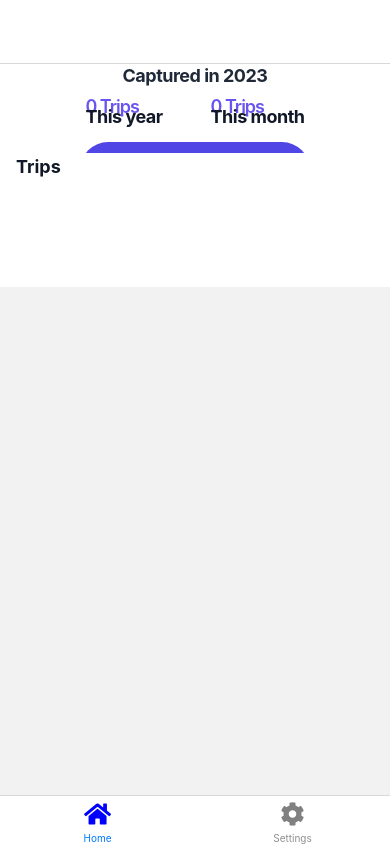
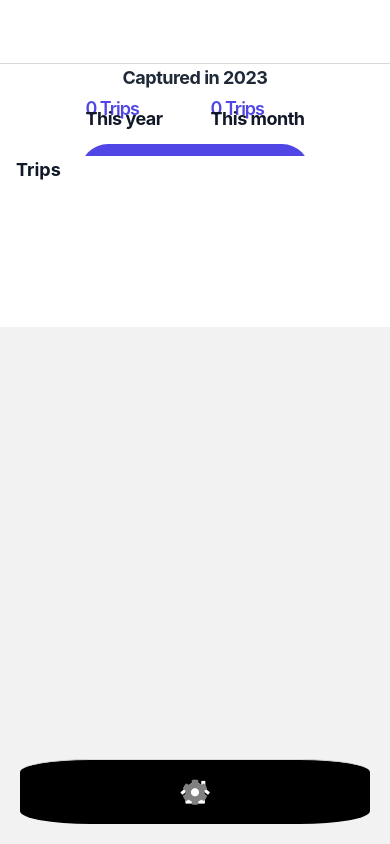
Before and after one commit to MikeRayUX/free_mileage_tracker, a React Native app: screen /TripsOverviewScreen in a window 390 px wide. Built offline with nearby package versions, Linux system fonts and the light colour scheme.

Commit message:
* add custom styles to bottom tab bar component
* improve sizing of header/trip list

```diff
--- a/App.tsx
+++ b/App.tsx
@@ -13,14 +13,36 @@ export default function App() {
   return (
     <TripProvider>
       <NavigationContainer>
-        <BottomTab.Navigator>
+        <BottomTab.Navigator
+          screenOptions={{
+            tabBarStyle: {
+              bottom: 20,
+              left: 20,
+              right: 20,
+              elevation: 0,
+              paddingTop: 10,
+              paddingBottom: 10,
+              borderRadius: "20%",
+              position: "absolute",
+              justifyContent: "center",
+              alignItems: "center",
+              backgroundColor: 'black',
+              height: 65
+            },
+          }}
+        >
           <BottomTab.Screen
             name="Home"
             component={Home}
             options={{
               headerShown: false,
-              tabBarIcon: ({focused}) => (
-                <FontAwesome5 name="home" size={24} color={`${focused ? "blue" : "gray"}`} />
+              tabBarShowLabel: false,
+              tabBarIcon: ({ focused }) => (
+                <FontAwesome5
+                  name="home"
+                  size={26}
+                  color={`${focused ? "white" : "gray"}`}
+                />
               ),
             }}
           />
@@ -29,8 +51,13 @@ export default function App() {
             component={Settings}
             options={{
               headerShown: false,
-              tabBarIcon: ({focused}) => (
-                <FontAwesome5 name="cog" size={24} color={`${focused ? "blue" : "gray"}`} />
+              tabBarShowLabel: false,
+              tabBarIcon: ({ focused }) => (
+                <FontAwesome5
+                  name="cog"
+                  size={26}
+                  color={`${focused ? "white" : "gray"}`}
+                />
               ),
             }}
           />
@@ -46,7 +73,7 @@ const Home = () => {
       <Stack.Screen
         name="TripsOverviewScreen"
         component={TripsOverviewScreen}
-        options={{ headerShown: true, title: null}}
+        options={{ headerShown: true, title: null }}
       />
       <Stack.Screen
         name="TripDetailScreen"
--- a/src/components/screens/trips_overview_screen/AppHeader.tsx
+++ b/src/components/screens/trips_overview_screen/AppHeader.tsx
@@ -28,7 +28,7 @@ const AppHeader: React.FC<PropTypes> = ({ toggleAddTripForm }): JSX.Element => {
 
   return (
     <View
-      style={{ height: "40%" }}
+      style={{ height: "35%" }}
       className={
         "relative shadow white w-full flex flex-col justify-center items-center px-4"
       }
@@ -56,8 +56,8 @@ const AppHeader: React.FC<PropTypes> = ({ toggleAddTripForm }): JSX.Element => {
         <TouchableOpacity
           onPress={toggleAddTripForm}
           className={
-            "py-3 px-12 flex flex-row justify-center items-center rounded-full bg-indigo-600"
-          }
+          "py-3 px-12 flex flex-row justify-center items-center rounded-full bg-indigo-600"
+        }
         >
           <Text className="text-xl font-semibold text-white pr-4 tracking-wide">
             Add Trip
--- a/src/components/screens/trips_overview_screen/TripCount.tsx
+++ b/src/components/screens/trips_overview_screen/TripCount.tsx
@@ -41,11 +41,11 @@ const TripCount: React.FC<PropTypes> = ({ frequency }): JSX.Element => {
     <View className={"flex flex-col justify-start items-start mx-6"}>
       <Text
         style={{ marginBottom: -8, letterSpacing: -1 }}
-        className={"text-lg font-semibold text-primary leading-none"}
+        className={"text-lg font-semibold text-indigo-600 leading-none"}
       >
         {tripsXTD} Trips
       </Text>
-      <Text style={{letterSpacing: -0.5 }}className={"text-lg font-bold text-gray-900 leading-none"}>
+      <Text style={{letterSpacing: -0.5 }} className={"text-lg font-bold text-gray-900 leading-none"}>
         This {readableFrequency}
       </Text>
     </View>
--- a/src/components/screens/trips_overview_screen/TripItem.tsx
+++ b/src/components/screens/trips_overview_screen/TripItem.tsx
@@ -31,7 +31,7 @@ const TripItem: React.FC<PropTypes> = ({ trip, onPress }): JSX.Element => {
   return (
     <TouchableOpacity
       onPress={onPress}
-      className="w-full px-4 py-4 flex flex-row justify-evenly items-center bg-gray-100 rounded-2xl mb-3"
+      className="w-full px-4 py-4 flex flex-row justify-evenly items-center bg-gray-100 rounded-2xl mb-2"
     >
       {/* left side */}
       <View className={"w-2/4 flex flex-col justify-center items-start"}>
--- a/src/screens/TripsOverviewScreen.tsx
+++ b/src/screens/TripsOverviewScreen.tsx
@@ -47,8 +47,8 @@ const TripsOverviewScreen = ({ navigation }) => {
       />
 
       <View
-        style={{ height: "60%" }}
-        className={ "w-full bg-white px-4" }
+        style={{ height: "65%" }}
+        className={ "w-full bg-white px-4 pb-10" }
       >
         <Text className="text-lg font-bold text-gray-900 mb-4 text-left">Trips</Text>
         {trips.length ? (
```
